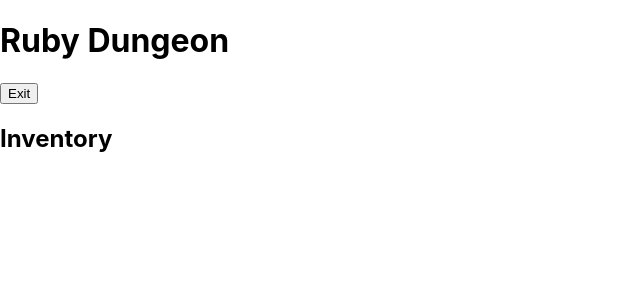
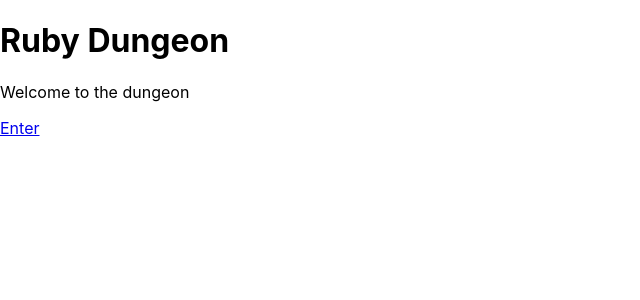
Before and after one commit to tonedevs/ruby-dungeon, a React (Create React App) app in the folder client/: page / in a window 1280 px wide. Shown: the top 300 px of the page, without its empty margins (0-640 px from the left). Built offline with nearby package versions, Linux system fonts and the light colour scheme.

Commit message:
Landing/entrance routing

```diff
--- a/client/src/App.jsx
+++ b/client/src/App.jsx
@@ -3,16 +3,19 @@ import { Switch, Route, useHistory } from "react-router-dom";
 
 import "./App.css";
 
+import Layout from "./layouts/Layout";
 import Register from "./screens/Register/Register";
 import Login from "./screens/Login/Login";
-import Layout from "./containers/Layout";
+import Entrance from './screens/Entrance/Entrance'
+import Dungeon from "./screens/Dungeon/Dungeon"
+
 import {
   loginUser,
   registerUser,
   verifyUser,
   removeToken,
 } from "./services/auth";
-import MainContainer from "./containers/MainContainer";
+;
 
 
 function App() {
@@ -48,19 +51,21 @@ function App() {
   };
 
   return (
-    <Switch>
-    <Layout currentUser={currentUser} handleLogout={handleLogout}>
+    <Layout>
       <Route path="/login">
         <Login loginSubmit={loginSubmit} />
       </Route>
       <Route path="/register">
         <Register registerSubmit={registerSubmit} />
       </Route>
-      <Route path="/">
-        <MainContainer currentUser={currentUser} />
+      <Route path exact="/">
+        <Entrance />
+      </Route>
+        <Route path="/rooms/1">
+        <Dungeon currentUser={currentUser} />
         </Route>
-      </Layout>
-      </Switch>
+
+    </Layout>
   );
 }
 
--- a/client/src/components/Banner/Banner.jsx
+++ b/client/src/components/Banner/Banner.jsx
@@ -5,10 +5,6 @@ export default function Banner(props) {
   return (
     <header>
       <h1>Ruby Dungeon</h1>
-      <div>
-        <button onClick={props.handleLogout}>Exit</button>
-
-        </div>
     </header>
   )
 }
--- a/client/src/components/PlayerNavigation/PlayerNavigation.jsx
+++ b/client/src/components/PlayerNavigation/PlayerNavigation.jsx
@@ -13,6 +13,7 @@ export default function ExploreOptions(props) {
   // removes navigation button if player cannot move in that direction
   // e.g., there is a wall
 
+  // case?
   if (currentRoom === "6" || currentRoom === "7" || currentRoom === "8") {
     north = null;
   } else {
@@ -24,7 +25,6 @@ export default function ExploreOptions(props) {
       </Link>
     );
   }
-
   if (currentRoom === "2" || currentRoom === "5" || currentRoom === "8") {
     east = null;
   } else {
@@ -36,7 +36,6 @@ export default function ExploreOptions(props) {
       </Link>
     );
   }
-
   if (currentRoom === "0" || currentRoom === "1" || currentRoom === "2") {
     south = (null);
   } else {
@@ -48,7 +47,6 @@ export default function ExploreOptions(props) {
       </Link>
     );
   }
-
   if (currentRoom === "0" || currentRoom === "3" || currentRoom === "6") {
     west = null;
   } else {
@@ -60,7 +58,6 @@ export default function ExploreOptions(props) {
       </Link>
     );
   }
-
   return (
       <div>
         {north}
--- a/client/src/containers/Layout.jsx
+++ b/client/src/layouts/Layout.jsx
@@ -4,10 +4,7 @@ import Banner from '../components/Banner/Banner.jsx'
 export default function Layout(props) {
   return (
     <>
-      <Banner
-        currentUser={props.currentUser}
-        handleLogout={props.handleLogout}
-      />
+      <Banner />
       <main>
         {props.children}
       </main>
--- /dev/null
+++ b/client/src/screens/Entrance/Entrance.jsx
@@ -0,0 +1,11 @@
+import React from 'react'
+import {Link} from 'react-router-dom'
+
+export default function Entrance() {
+  return (
+    <div>
+      <p>Welcome to the dungeon</p>
+      <Link to="/rooms/1">Enter</Link>
+    </div>
+  )
+}
```
Also changed, not shown: client/src/screens/Dungeon/Dungeon.jsx (renamed from client/src/containers/MainContainer.jsx, +4 -4 lines), client/src/layouts/Layout.css (added).
